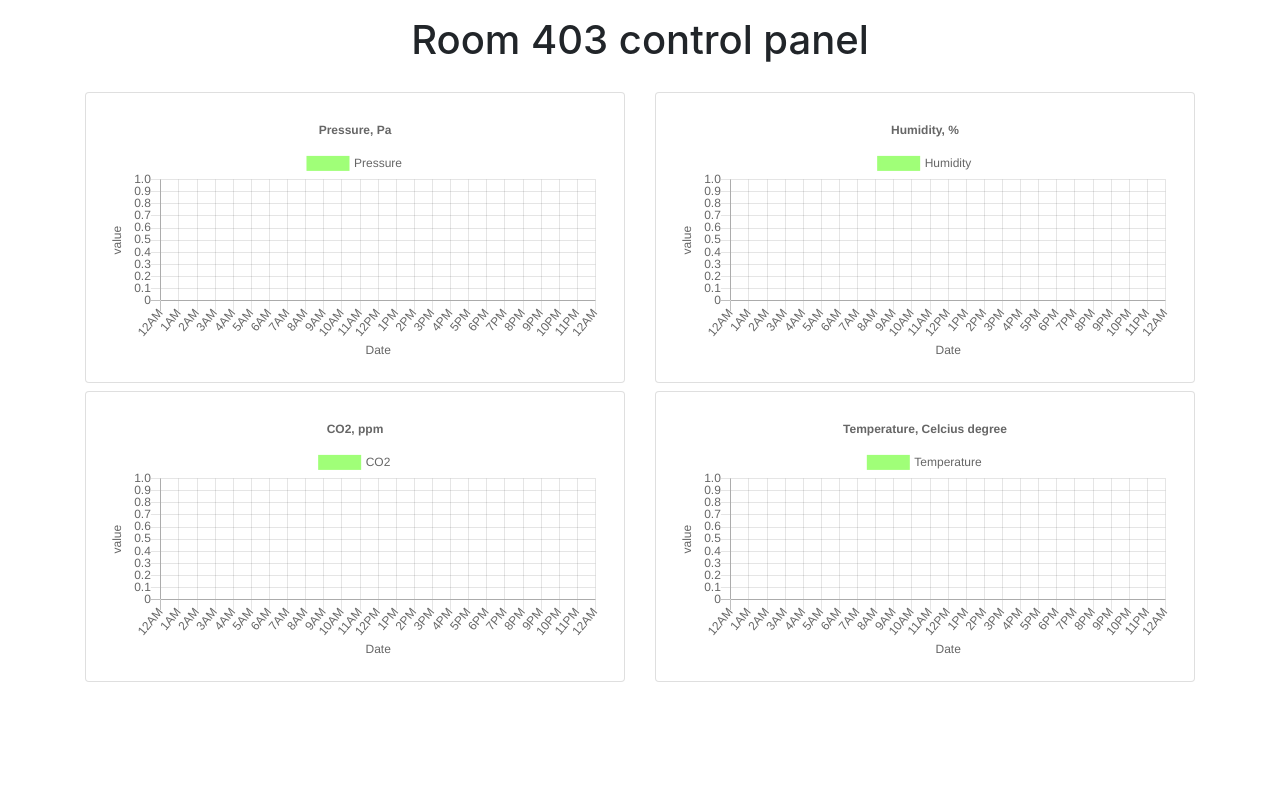
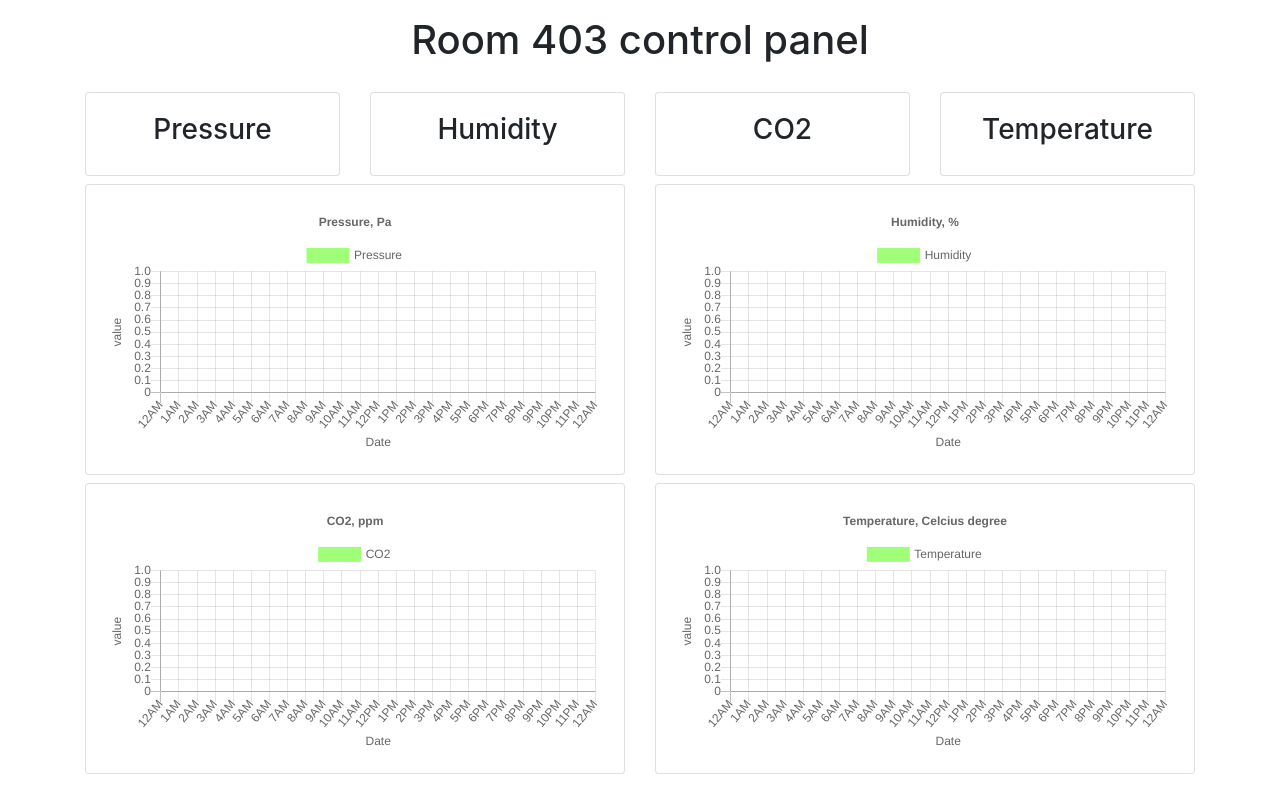
Before and after one commit to zzzzzzzzzzzzz/smartgui, a Django app: page / in a window 1280 px wide. Run offline with Django 3.2, Linux system fonts and the light colour scheme; parts of the project's set-up code (start-up, migrations or seed data) failed here and were passed over; some libraries are stand-ins or nearby versions.

Commit message:
added current stats to charts

```diff
--- a/pages/templates/charts.html
+++ b/pages/templates/charts.html
@@ -9,6 +9,40 @@
         <div class="row my-3">
             <div class="col text-center">
                 <h1>Room 403 control panel</h1>
+            </div>
+        </div>
+        <div class="row">
+            <div class="col-md-3 py-1 text-center">
+                <div class="card">
+                    <div class="card-body">
+                        <h3>Pressure</h3>
+                        <span class="h1" id="textPRES"></span>
+                    </div>
+                </div>
+            </div>
+            <div class="col-md-3 py-1 text-center">
+                <div class="card">
+                    <div class="card-body">
+                        <h3>Humidity</h3>
+                        <span class="h1" id="textHUM"></span>
+                    </div>
+                </div>
+            </div>
+            <div class="col-md-3 py-1 text-center">
+                <div class="card">
+                    <div class="card-body">
+                        <h3>CO2</h3>
+                        <span class="h1" id="textCO2"></span>
+                    </div>
+                </div>
+            </div>
+            <div class="col-md-3 py-1 text-center">
+                <div class="card">
+                    <div class="card-body">
+                        <h3>Temperature</h3>
+                        <span class="h1" id="textTC"></span>
+                    </div>
+                </div>
             </div>
         </div>
         <div class="row">
@@ -124,6 +158,7 @@
                     })
                 });
 
+                $('#text'+sensor).text(items[items.length - 1]['y']);
                 conf.data.datasets[0].data = items;
                 line.update()
              });
```
